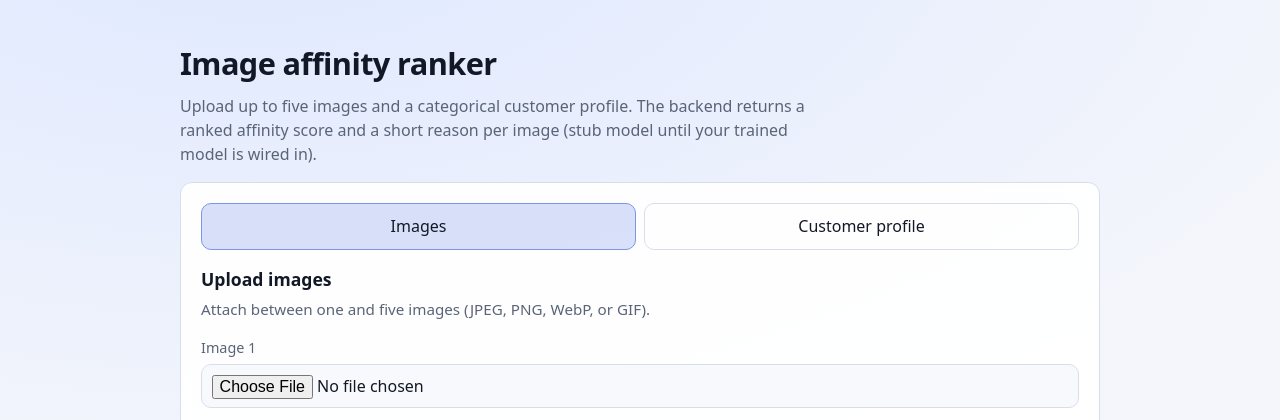
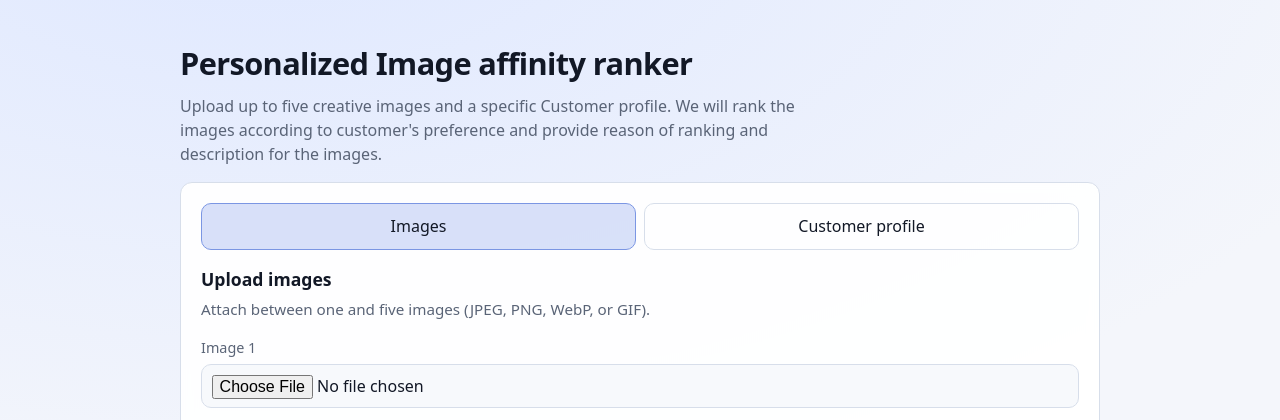
Before and after one commit to kevinm36/DSPT_2026_hackathon, a FastAPI app: page / in a window 1280 px wide. Shown: the top 420 px of the page. Run offline with FastAPI, Linux system fonts and the light colour scheme.

Commit message:
upload instructions

```diff
--- a/app/templates/base.html
+++ b/app/templates/base.html
@@ -9,9 +9,9 @@
   </head>
   <body>
     <header class="site-header">
-      <h1>Image affinity ranker</h1>
+      <h1>Personalized Image affinity ranker</h1>
       <p class="lede">
-        Upload up to five images and a categorical customer profile. The backend returns a ranked affinity score and a short reason per image (stub model until your trained model is wired in).
+        Upload up to five creative images and a specific Customer profile. We will rank the images according to customer's preference and provide reason of ranking and description for the images.
       </p>
     </header>
     <main>{% block content %}{% endblock %}</main>
```
